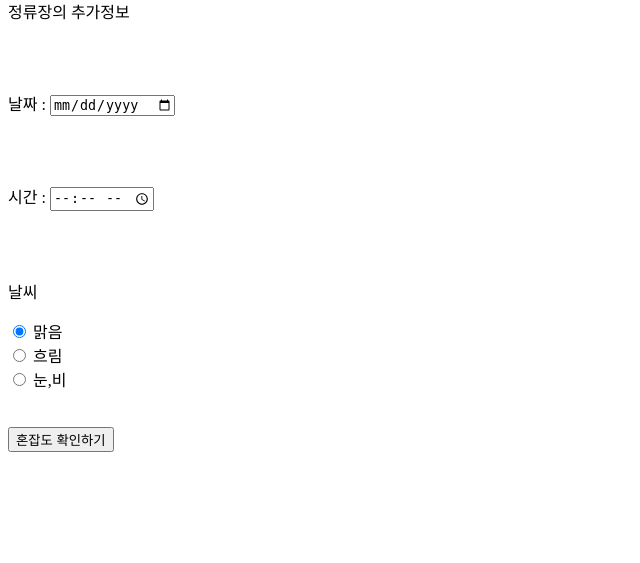
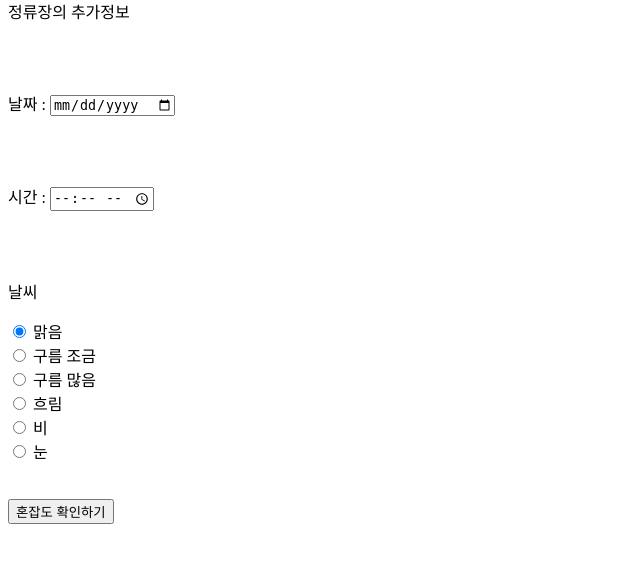
Before and after one commit to whdid502/hackathon_project, a Django app: template bus_congestion_project/find_bus_congestion/templates/add_info.html in a window 1280 px wide. Shown: the part 90-653 px from the top of the page, without its empty margins (0-640 px from the left). Run offline with Django 3.2, Linux system fonts and the light colour scheme; the template is opened without the code that fills it, so the values that code supplies are empty.

```diff
--- a/bus_congestion_project/find_bus_congestion/templates/add_info.html
+++ b/bus_congestion_project/find_bus_congestion/templates/add_info.html
@@ -30,12 +30,24 @@
             <label for="맑음">맑음</label>
         </div>
         <div>
+            <input type="radio" name="weather" value="구름 조금">
+            <label for="구름 조금">구름 조금</label>
+        </div>
+        <div>
+            <input type="radio" name="weather" value="구름 많음">
+            <label for="구름 많음">구름 많음</label>
+        </div>
+        <div>
             <input type="radio" name="weather" value="흐림">
             <label for="흐림">흐림</label>
         </div>
         <div>
-            <input type="radio" name="weather" value="눈,비">
-            <label for="눈,비">눈,비</label>
+            <input type="radio" name="weather" value="비">
+            <label for="비">비</label>
+        </div>
+        <div>
+            <input type="radio" name="weather" value="눈">
+            <label for="눈">눈</label>
         </div>
         <br/>
         <br/>
--- a/bus_congestion_project/find_bus_congestion/views.py
+++ b/bus_congestion_project/find_bus_congestion/views.py
@@ -30,7 +30,9 @@ def add_info(request):
 def result(request):
     terminal = request.POST['terminal']##역
     day = request.POST['day'] ## 날짜
-    weather = request.POST['weather'] ## 날씨
+    weather = request.POST['weather']
+    weather_dic = {'맑음':0, '구름 조금':1, '구름 많음':2, '흐림':3, '비':4, '눈':5}
+    weather_num = weather_dic[weather] ## 날씨
     year = int(day.split('-')[0])
     month = int(day.split('-')[1])
     days = int(day.split('-')[2])
@@ -38,5 +40,4 @@ def result(request):
     day_of_the_week = datetime.datetime(year, month, days).weekday()
     day_of_the_week_dic = {1:'화요일', 2:'수요일', 3:'목요일', 4:'금요일', 5:'토요일', 6:'일요일', 7:'월요일'}
     week_day = day_of_the_week_dic[day_of_the_week] ## 요일
-    print(weather)
     return render(request, 'result.html', {'terminal':terminal, 'day':day, 'time':time})
```
